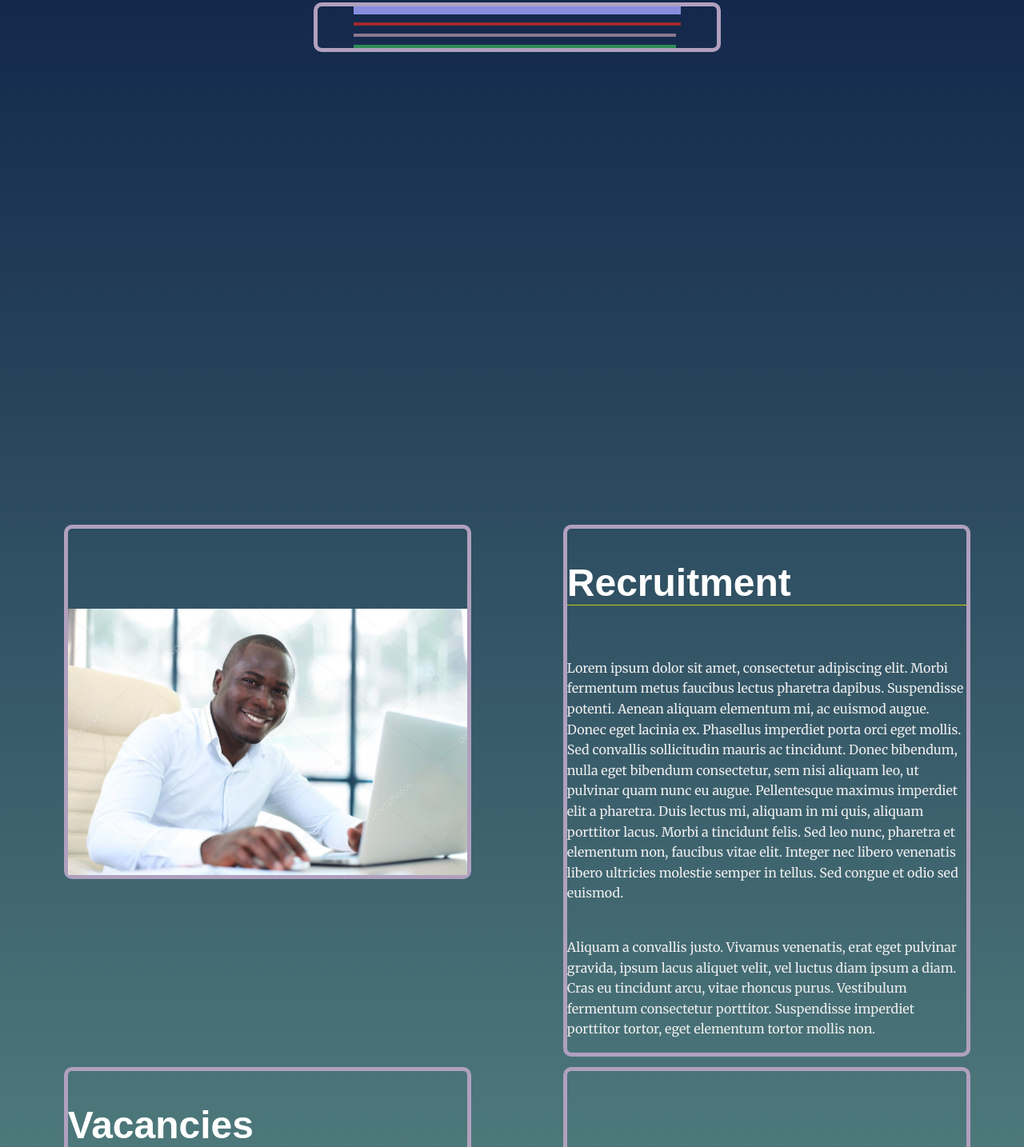
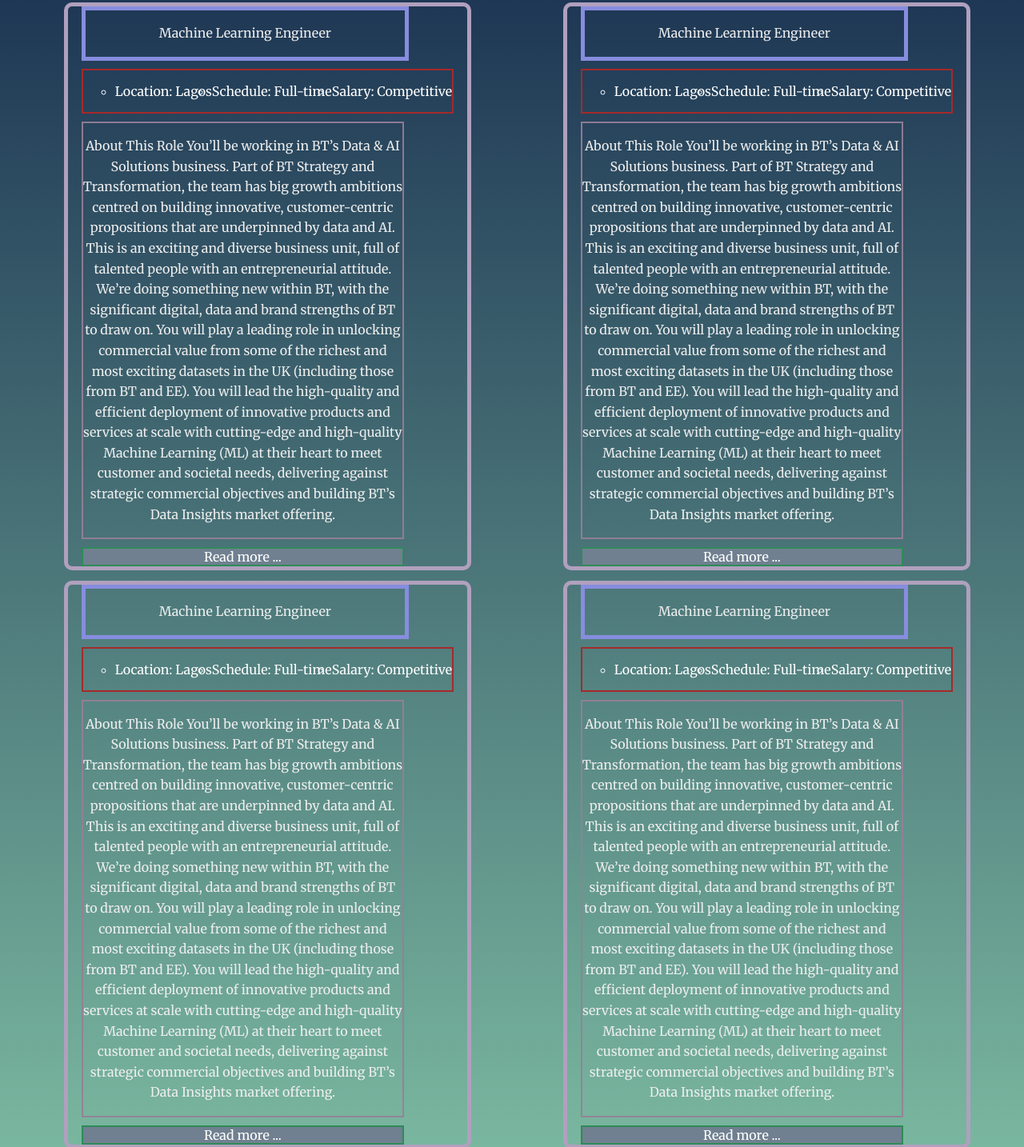
Before and after one commit to sofiatabioye/jobboard, a plain HTML site: page vacancies.html in a window 1280 px wide. Shown: the part 474-1908 px from the top of the page at 80% size. Drawn offline with Linux system fonts and the light colour scheme.

Commit message:
created html file for job listing

```diff
--- a/vacancies.html
+++ b/vacancies.html
@@ -31,114 +31,163 @@
             <div class="landing__container">
                 <div class="sec-div">
                     <div class="advert-title">
-
+                        <p> Machine Learning Engineer</p>
                     </div>
                     <div class="advert-meta">
-
+                        <ul>
+                            <li>Location: Lagos</li>
+                            <li>Schedule: Full-time</li>
+                            <li> Salary: Competitive</li>
+                        </ul>
                     </div>
 
                     <div class="advert-brief">
+                        <p> About This Role
 
+                            You’ll be working in BT’s Data & AI Solutions business. Part of BT Strategy and
+                            Transformation, the team has big growth ambitions centred on building innovative,
+                            customer-centric propositions that are underpinned by data and AI. This is an exciting
+                            and
+                            diverse business unit, full of talented people with an entrepreneurial attitude. We’re
+                            doing
+                            something new within BT, with the significant digital, data and brand strengths of BT to
+                            draw on.
+
+                            You will play a leading role in unlocking commercial value from some of the richest and
+                            most
+                            exciting datasets in the UK (including those from BT and EE). You will lead the
+                            high-quality
+                            and efficient deployment of innovative products and services at scale with cutting-edge
+                            and
+                            high-quality Machine Learning (ML) at their heart to meet customer and societal needs,
+                            delivering against strategic commercial objectives and building BT’s Data Insights
+                            market
+                            offering.</p>
                     </div>
                     <div class="advert-more">
-
+                        Read more ...
                     </div>
                 </div>
+                <div class="sec-div">
+                    <div class="advert-title">
+                        <p> Machine Learning Engineer</p>
+                    </div>
+                    <div class="advert-meta">
+                        <ul>
+                            <li>Location: Lagos</li>
+                            <li>Schedule: Full-time</li>
+                            <li> Salary: Competitive</li>
+                        </ul>
+                    </div>
 
+                    <div class="advert-brief">
+                        <p> About This Role
+
+                            You’ll be working in BT’s Data & AI Solutions business. Part of BT Strategy and
+                            Transformation, the team has big growth ambitions centred on building innovative,
+                            customer-centric propositions that are underpinned by data and AI. This is an exciting
+                            and
+                            diverse business unit, full of talented people with an entrepreneurial attitude. We’re
+                            doing
+                            something new within BT, with the significant digital, data and brand strengths of BT to
+                            draw on.
+
+                            You will play a leading role in unlocking commercial value from some of the richest and
+                            most
+                            exciting datasets in the UK (including those from BT and EE). You will lead the
+                            high-quality
+                            and efficient deployment of innovative products and services at scale with cutting-edge
+                            and
+                            high-quality Machine Learning (ML) at their heart to meet customer and societal needs,
+                            delivering against strategic commercial objectives and building BT’s Data Insights
+                            market
+                            offering.</p>
+                    </div>
+                    <div class="advert-more">
+                        Read more ...
+                    </div>
+                </div>
             </div>
         </section>
-        <section id="Recruitment" data-nav="Recruitment">
+        <section id="firstPost" data-nav="firstPost" class="your-active-class">
             <div class="landing__container">
                 <div class="sec-div">
-                    <img src="img/smilingPhoto.jpg">
+                    <div class="advert-title">
+                        <p> Machine Learning Engineer</p>
+                    </div>
+                    <div class="advert-meta">
+                        <ul>
+                            <li>Location: Lagos</li>
+                            <li>Schedule: Full-time</li>
+                            <li> Salary: Competitive</li>
+                        </ul>
+                    </div>
+
+                    <div class="advert-brief">
+                        <p> About This Role
+
+                            You’ll be working in BT’s Data & AI Solutions business. Part of BT Strategy and
+                            Transformation, the team has big growth ambitions centred on building innovative,
+                            customer-centric propositions that are underpinned by data and AI. This is an exciting
+                            and
+                            diverse business unit, full of talented people with an entrepreneurial attitude. We’re
+                            doing
+                            something new within BT, with the significant digital, data and brand strengths of BT to
+                            draw on.
+
+                            You will play a leading role in unlocking commercial value from some of the richest and
+                            most
+                            exciting datasets in the UK (including those from BT and EE). You will lead the
+                            high-quality
+                            and efficient deployment of innovative products and services at scale with cutting-edge
+                            and
+                            high-quality Machine Learning (ML) at their heart to meet customer and societal needs,
+                            delivering against strategic commercial objectives and building BT’s Data Insights
+                            market
+                            offering.</p>
+                    </div>
+                    <div class="advert-more">
+                        Read more ...
+                    </div>
                 </div>
                 <div class="sec-div">
-                    <h2>Recruitment</h2>
-                    <p>Lorem ipsum dolor sit amet, consectetur adipiscing elit. Morbi fermentum metus faucibus lectus
-                        pharetra
-                        dapibus. Suspendisse potenti. Aenean aliquam elementum mi, ac euismod augue. Donec eget lacinia
-                        ex.
-                        Phasellus
-                        imperdiet porta orci eget mollis. Sed convallis sollicitudin mauris ac tincidunt. Donec
-                        bibendum, nulla eget
-                        bibendum consectetur, sem nisi aliquam leo, ut pulvinar quam nunc eu augue. Pellentesque maximus
-                        imperdiet
-                        elit a pharetra. Duis lectus mi, aliquam in mi quis, aliquam porttitor lacus. Morbi a tincidunt
-                        felis. Sed
-                        leo
-                        nunc, pharetra et elementum non, faucibus vitae elit. Integer nec libero venenatis libero
-                        ultricies molestie
-                        semper in tellus. Sed congue et odio sed euismod.</p>
+                    <div class="advert-title">
+                        <p> Machine Learning Engineer</p>
+                    </div>
+                    <div class="advert-meta">
+                        <ul>
+                            <li>Location: Lagos</li>
+                            <li>Schedule: Full-time</li>
+                            <li> Salary: Competitive</li>
+                        </ul>
+                    </div>
 
-                    <p>Aliquam a convallis justo. Vivamus venenatis, erat eget pulvinar gravida, ipsum lacus aliquet
-                        velit, vel
-                        luctus diam ipsum a diam. Cras eu tincidunt arcu, vitae rhoncus purus. Vestibulum fermentum
-                        consectetur
-                        porttitor. Suspendisse imperdiet porttitor tortor, eget elementum tortor mollis non.</p>
-                </div>
-            </div>
-            </div>
-        </section>
-        <section id="Vacancies" data-nav="Vacancies">
-            <div class="landing__container">
-                <div class="sec-div">
-                    <h2>Vacancies</h2>
-                    <p>Lorem ipsum dolor sit amet, consectetur adipiscing elit. Morbi fermentum metus faucibus lectus
-                        pharetra
-                        dapibus. Suspendisse potenti. Aenean aliquam elementum mi, ac euismod augue. Donec eget lacinia
-                        ex.
-                        Phasellus
-                        imperdiet porta orci eget mollis. Sed convallis sollicitudin mauris ac tincidunt. Donec
-                        bibendum, nulla eget
-                        bibendum consectetur, sem nisi aliquam leo, ut pulvinar quam nunc eu augue. Pellentesque maximus
-                        imperdiet
-                        elit a pharetra. Duis lectus mi, aliquam in mi quis, aliquam porttitor lacus. Morbi a tincidunt
-                        felis. Sed
-                        leo
-                        nunc, pharetra et elementum non, faucibus vitae elit. Integer nec libero venenatis libero
-                        ultricies molestie
-                        semper in tellus. Sed congue et odio sed euismod.</p>
+                    <div class="advert-brief">
+                        <p> About This Role
 
-                    <p>Aliquam a convallis justo. Vivamus venenatis, erat eget pulvinar gravida, ipsum lacus aliquet
-                        velit, vel
-                        luctus diam ipsum a diam. Cras eu tincidunt arcu, vitae rhoncus purus. Vestibulum fermentum
-                        consectetur
-                        porttitor. Suspendisse imperdiet porttitor tortor, eget elementum tortor mollis non.</p>
-                </div>
-                <div class="sec-div">
-                    <img src="img/smilingPhoto.jpg">
-                </div>
-            </div>
-            </div>
-        </section>
-        <section id="contactus" data-nav="Contact Us">
-            <div class="landing__container">
-                <div class="sec-div">
-                    <img src="img/smilingPhoto.jpg">
-                </div>
-                <div class="sec-div">
-                    <h2>Contact Us</h2>
-                    <p>Lorem ipsum dolor sit amet, consectetur adipiscing elit. Morbi fermentum metus faucibus lectus
-                        pharetra
-                        dapibus. Suspendisse potenti. Aenean aliquam elementum mi, ac euismod augue. Donec eget lacinia
-                        ex.
-                        Phasellus
-                        imperdiet porta orci eget mollis. Sed convallis sollicitudin mauris ac tincidunt. Donec
-                        bibendum, nulla eget
-                        bibendum consectetur, sem nisi aliquam leo, ut pulvinar quam nunc eu augue. Pellentesque maximus
-                        imperdiet
-                        elit a pharetra. Duis lectus mi, aliquam in mi quis, aliquam porttitor lacus. Morbi a tincidunt
-                        felis. Sed
-                        leo
-                        nunc, pharetra et elementum non, faucibus vitae elit. Integer nec libero venenatis libero
-                        ultricies molestie
-                        semper in tellus. Sed congue et odio sed euismod.</p>
+                            You’ll be working in BT’s Data & AI Solutions business. Part of BT Strategy and
+                            Transformation, the team has big growth ambitions centred on building innovative,
+                            customer-centric propositions that are underpinned by data and AI. This is an exciting
+                            and
+                            diverse business unit, full of talented people with an entrepreneurial attitude. We’re
+                            doing
+                            something new within BT, with the significant digital, data and brand strengths of BT to
+                            draw on.
 
-                    <p>Aliquam a convallis justo. Vivamus venenatis, erat eget pulvinar gravida, ipsum lacus aliquet
-                        velit, vel
-                        luctus diam ipsum a diam. Cras eu tincidunt arcu, vitae rhoncus purus. Vestibulum fermentum
-                        consectetur
-                        porttitor. Suspendisse imperdiet porttitor tortor, eget elementum tortor mollis non.</p>
+                            You will play a leading role in unlocking commercial value from some of the richest and
+                            most
+                            exciting datasets in the UK (including those from BT and EE). You will lead the
+                            high-quality
+                            and efficient deployment of innovative products and services at scale with cutting-edge
+                            and
+                            high-quality Machine Learning (ML) at their heart to meet customer and societal needs,
+                            delivering against strategic commercial objectives and building BT’s Data Insights
+                            market
+                            offering.</p>
+                    </div>
+                    <div class="advert-more">
+                        Read more ...
+                    </div>
                 </div>
             </div>
         </section>
```
